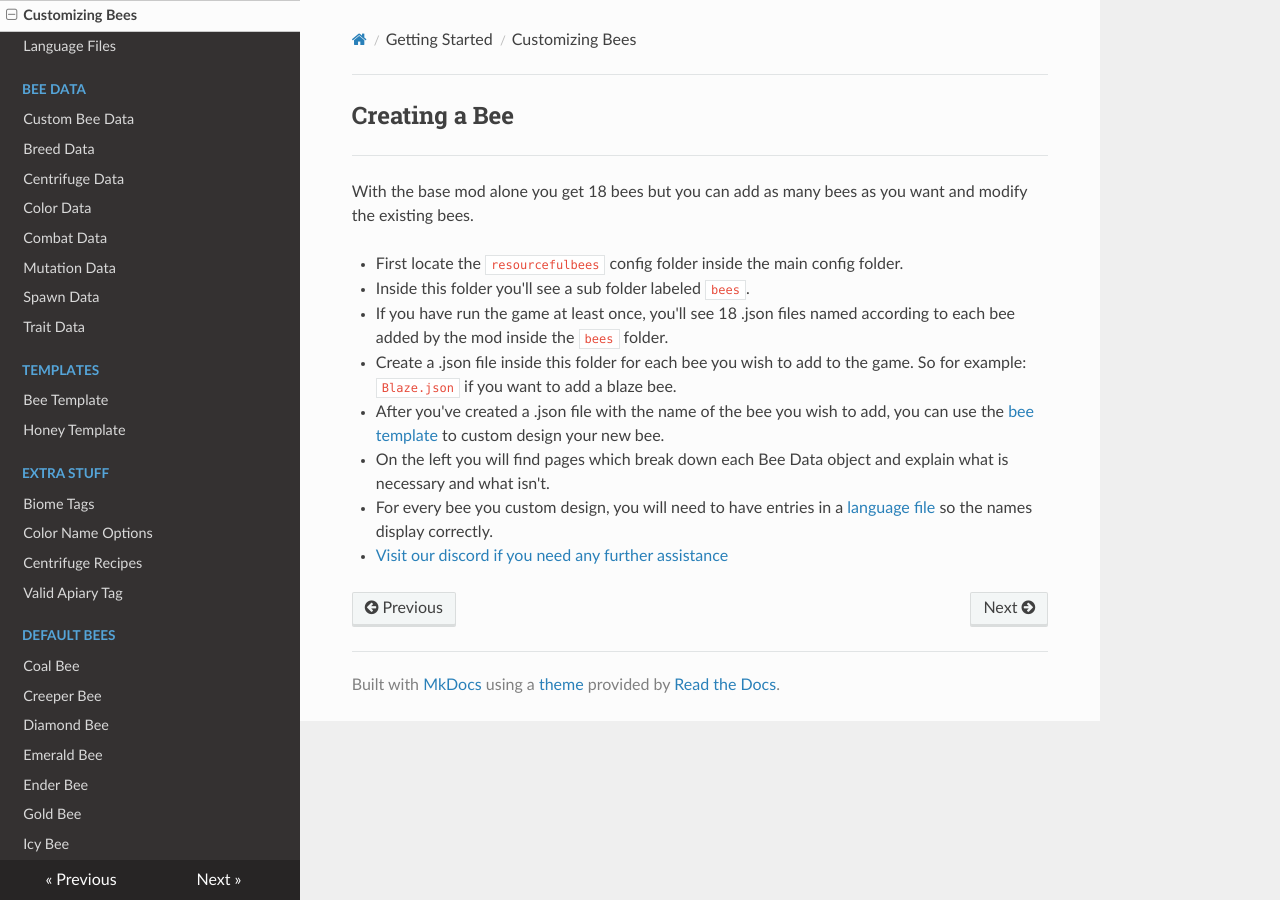
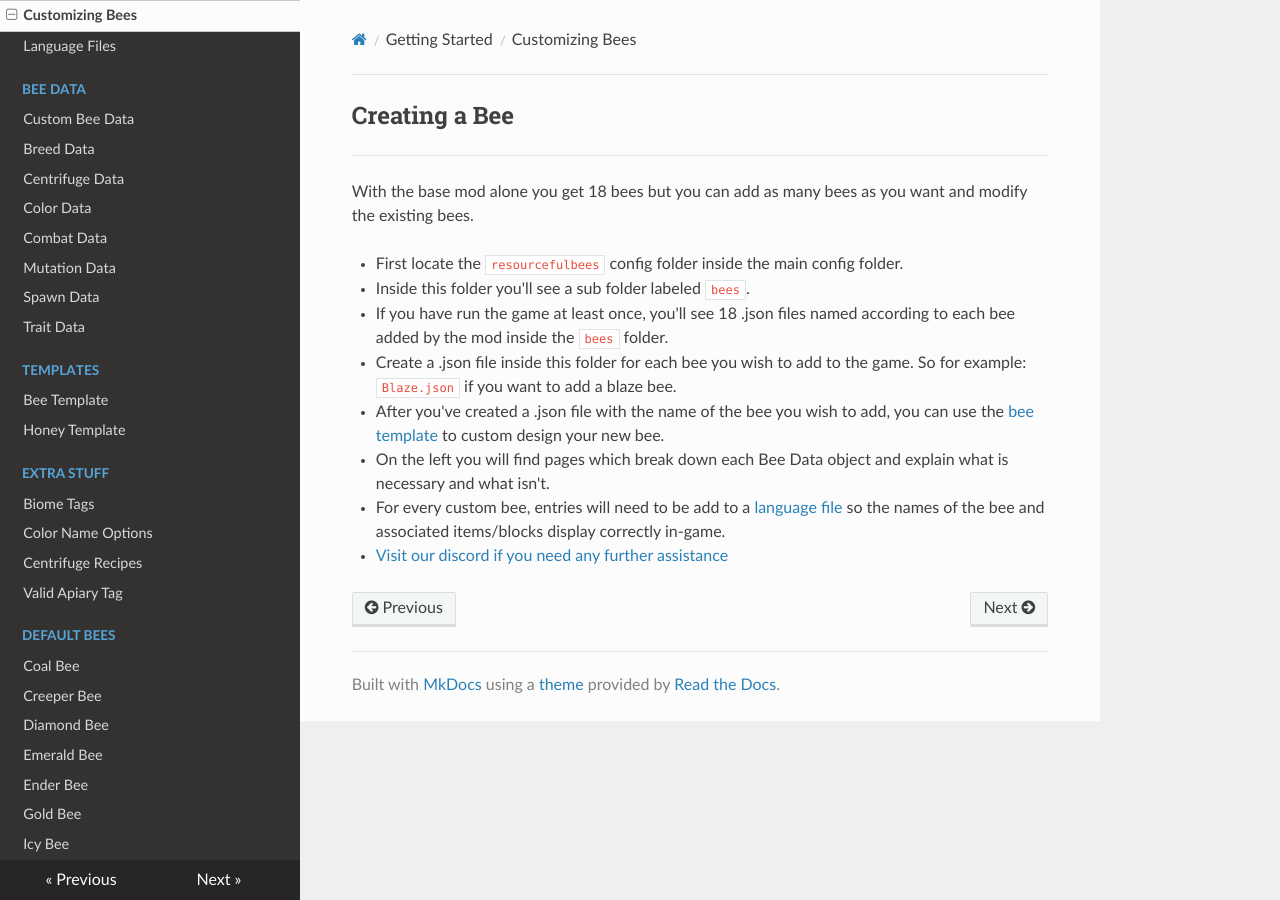
Before and after one commit to Team-Resourceful/ResourcefulBeesDocs, an MkDocs documentation site: the page built from docs/getting_started/bee_creation.md, in a window 1280 px wide. Built offline with MkDocs 1.6.1, drawn with Linux system fonts in a browser that asks for light colours; nearby versions of some CDN libraries.

Commit message:
docs/getting_started/bee_creation.md updated from https://stackedit.io/

```diff
--- a/docs/getting_started/bee_creation.md
+++ b/docs/getting_started/bee_creation.md
@@ -9,8 +9,8 @@ With the base mod alone you get 18 bees but you can add as many bees as you want
 * Create a .json file inside this folder for each bee you wish to add to the game. So for example: `Blaze.json` if you want to add a blaze bee.
 * After you've created a .json file with the name of the bee you wish to add, you can use the [bee template](https://resourceful-bees.readthedocs.io/en/1.16.3/data_templates/bee_template/) to custom design your new bee.
 * On the left you will find pages which break down each Bee Data object and explain what is necessary and what isn't.
-* For every bee you custom design, you will need to have entries in a [language file](https://resourceful-bees.readthedocs.io/en/1.16.3/getting_started/language_files/) so the names display correctly.
+* For every custom bee, entries will need to be add to a [language file](https://resourceful-bees.readthedocs.io/en/1.16.3/getting_started/language_files/) so the names of the bee and associated items/blocks display correctly in-game.
 * [Visit our discord if you need any further assistance](https://discord.gg/XXskJKEF)
 <!--stackedit_data:
-eyJoaXN0b3J5IjpbMTQ3NDYxODE0XX0=
+eyJoaXN0b3J5IjpbNTkzMTk4OTcyXX0=
 -->
```
